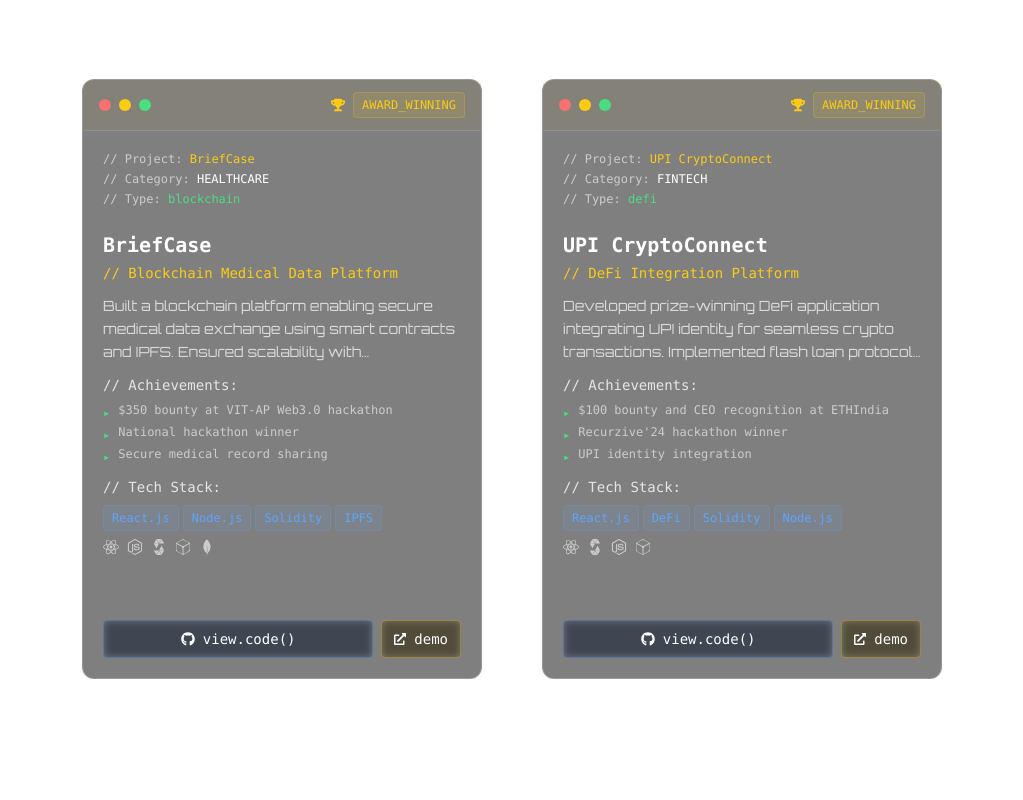
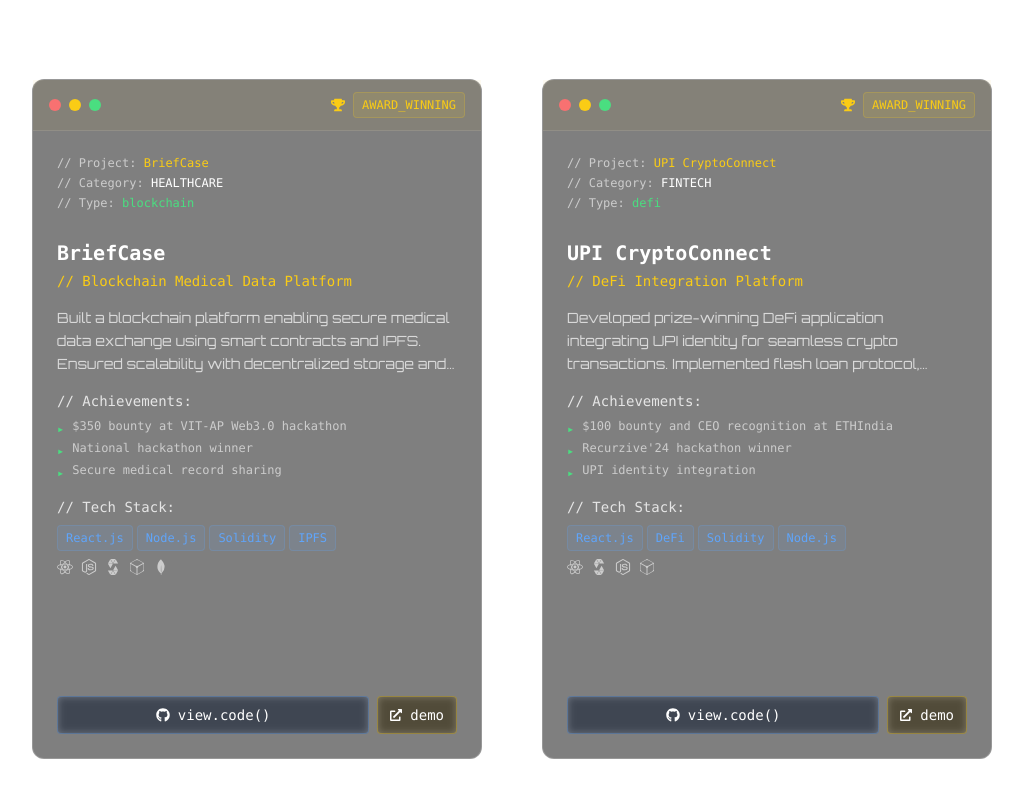
Before and after one commit to dave1725/readme, a Next.js app: page /projects in a window 1280 px wide. Shown: the part 620-1420 px from the top of the page, without its empty margins (128-1151 px from the left). Built offline with nearby package versions, Linux system fonts and the light colour scheme.

Commit message:
chore: fix card size

```diff
--- a/app/navbar/page.jsx
+++ b/app/navbar/page.jsx
@@ -8,9 +8,9 @@
     {name:"About", path:"#about", icon: User},
     {name:"Education", path:"#education", icon: GraduationCap},
     {name:"Projects", path:"#projects", icon: Briefcase},
+    {name:"Hackathons", path:"#hackathons", icon: Trophy},
+    {name:"Internships", path:"#internships", icon: Briefcase},
     {name:"Podcasts", path:"#podcasts", icon: Mic},
-    {name:"Hackathons", path:"#hackathons", icon: Trophy},
-    {name:"Internships", path:"#internships", icon: Briefcase}
 ];
 
 const Navbar = () => {
--- a/app/projects/page.jsx
+++ b/app/projects/page.jsx
@@ -264,7 +264,7 @@
       initial={{ opacity: 0, y: 50 }}
       animate={{ opacity: 1, y: 0 }}
       transition={{ duration: 0.6, delay: 0.6 + index * 0.2 }}
-      className={`relative flex flex-col h-[600px] w-[400px] border border-white/20 rounded-xl bg-black/50 backdrop-blur-sm transition duration-300 hover:-translate-y-2 group ${
+      className={`relative flex flex-col h-[680px] w-[450px] border border-white/20 rounded-xl bg-black/50 backdrop-blur-sm transition duration-300 hover:-translate-y-2 group ${
         project.featured ? 'hover:border-yellow-400/40' : 'hover:border-blue-400/40'
       }`}
     >
@@ -292,9 +292,9 @@
       </div>
 
       {/* Content */}
-      <div className="flex flex-col p-5 flex-grow overflow-hidden">
+      <div className="flex flex-col p-6 flex-grow overflow-hidden">
         {/* Project Info */}
-        <div className="mb-3">
+        <div className="mb-4">
           <div className="font-mono text-white/60 text-xs mb-1">
             {"// Project: "}<span className={project.featured ? "text-yellow-400" : "text-blue-400"}>{project.title}</span>
           </div>
@@ -310,17 +310,17 @@
         <h3 className="text-xl font-bold text-white mb-1 font-mono">
           {project.title}
         </h3>
-        <p className={`font-mono text-sm mb-3 ${project.featured ? 'text-yellow-400' : 'text-blue-400'}`}>
+        <p className={`font-mono text-sm mb-4 ${project.featured ? 'text-yellow-400' : 'text-blue-400'}`}>
           {project.subtitle}
         </p>
 
         {/* Description */}
-        <p className="text-white/70 text-sm leading-relaxed mb-3 line-clamp-3">
+        <p className="text-white/70 text-sm leading-relaxed mb-4 line-clamp-3">
           {project.description}
         </p>
 
         {/* Key Achievements */}
-        <div className="mb-3">
+        <div className="mb-4">
           <div className="text-white/80 font-mono text-sm mb-2">{"// Achievements:"}</div>
           <ul className="space-y-1">
             {project.achievements.slice(0, 3).map((achievement, idx) => (
@@ -333,7 +333,7 @@
         </div>
 
         {/* Technologies */}
-        <div className="mb-3">
+        <div className="mb-4">
           <div className="text-white/80 font-mono text-sm mb-2">{"// Tech Stack:"}</div>
           <div className="flex flex-wrap gap-1 mb-2">
             {project.technologies.slice(0, 4).map((tech, techIndex) => (
```
